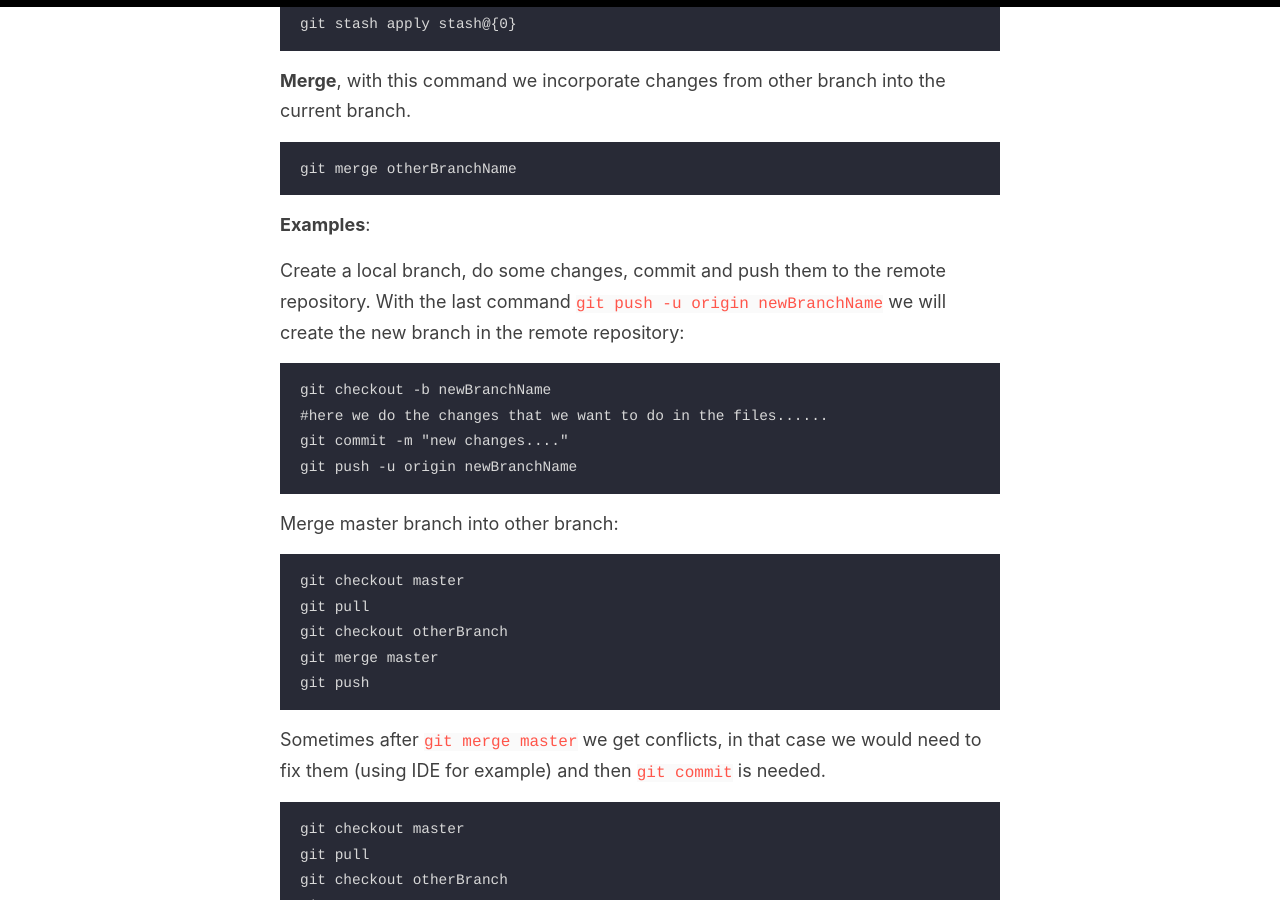
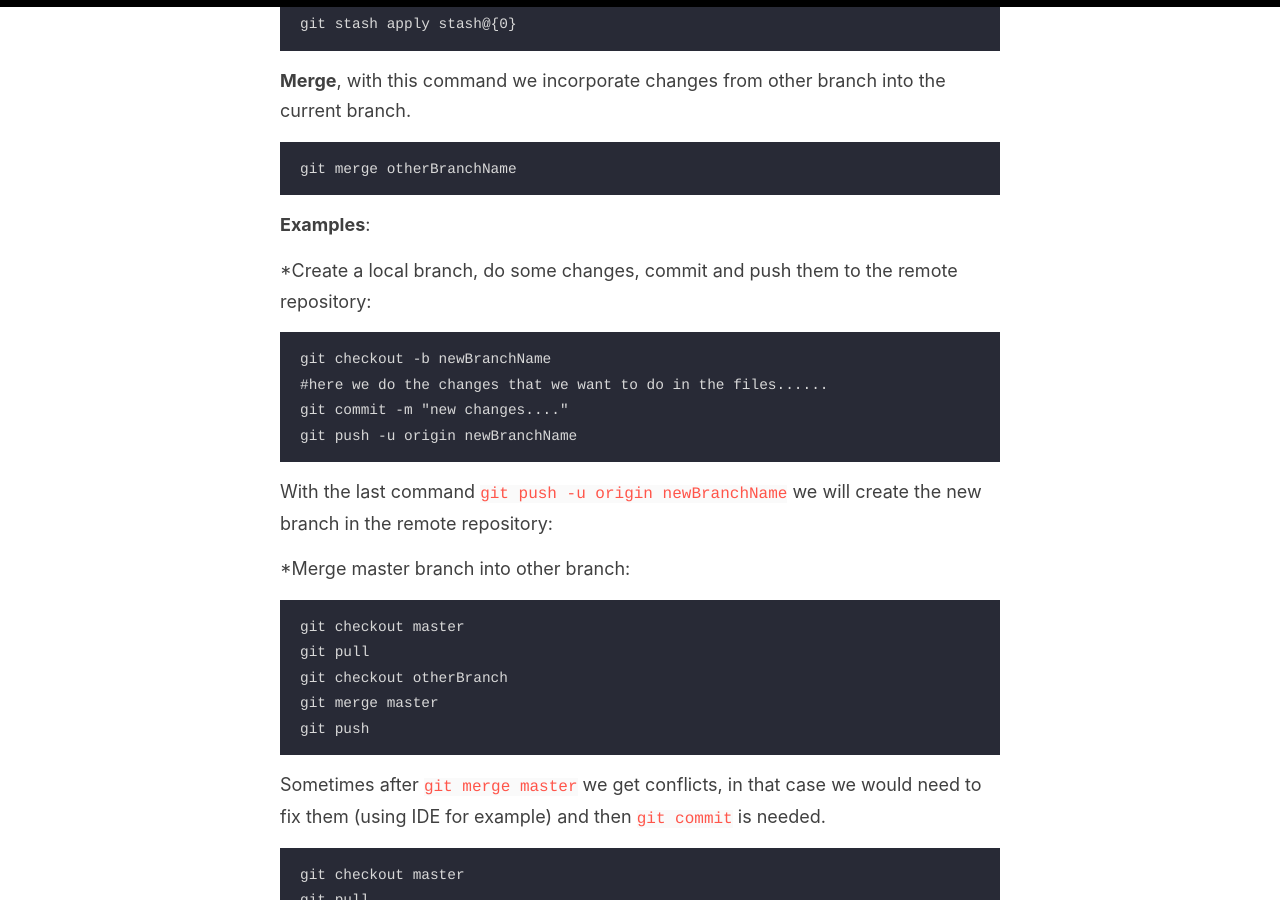
Before and after one commit to cityTesting/citytesting.github.io, a Jekyll site: the page built from _posts/2020-10-21-most-important-git-commands.md, in a window 1280 px wide and 900 px high, scrolled down 1231 px. Built offline with Jekyll 4.4.1, drawn with Linux system fonts in a browser that asks for light colours.

````diff
--- a/_posts/2020-10-21-most-important-git-commands.md
+++ b/_posts/2020-10-21-most-important-git-commands.md
@@ -45,15 +45,16 @@ git merge otherBranchName
 
 **Examples**:
 
-Create a local branch, do some changes, commit and push them to the remote repository. With the last command  `git push -u origin newBranchName`  we will create the new branch in the remote repository:
+*Create a local branch, do some changes, commit and push them to the remote repository:
 ```
 git checkout -b newBranchName
 #here we do the changes that we want to do in the files......
 git commit -m "new changes...."
 git push -u origin newBranchName
 ```
+With the last command  `git push -u origin newBranchName`  we will create the new branch in the remote repository:
 
-Merge master branch into other branch:
+*Merge master branch into other branch:
 ```
 git checkout master
 git pull
````
